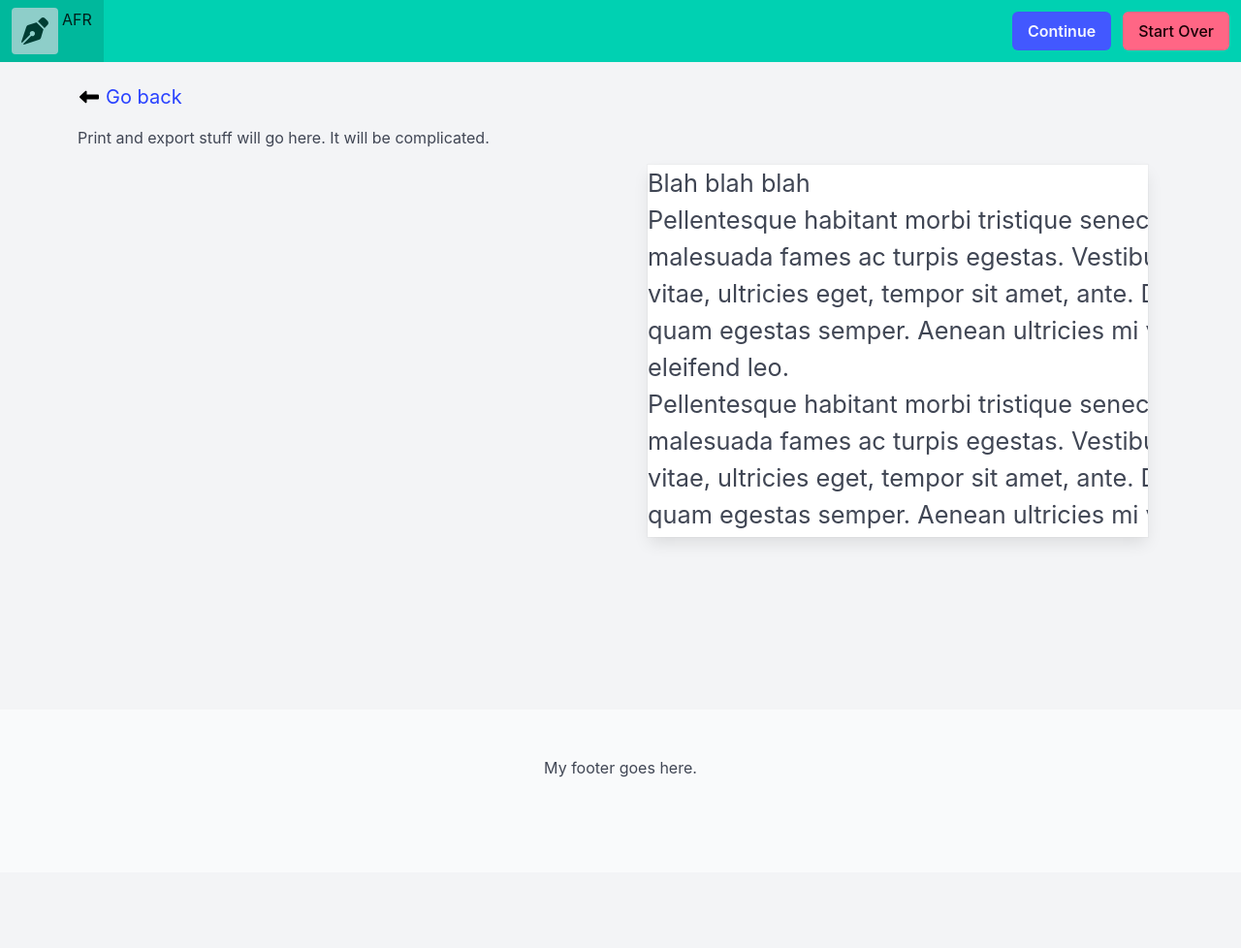
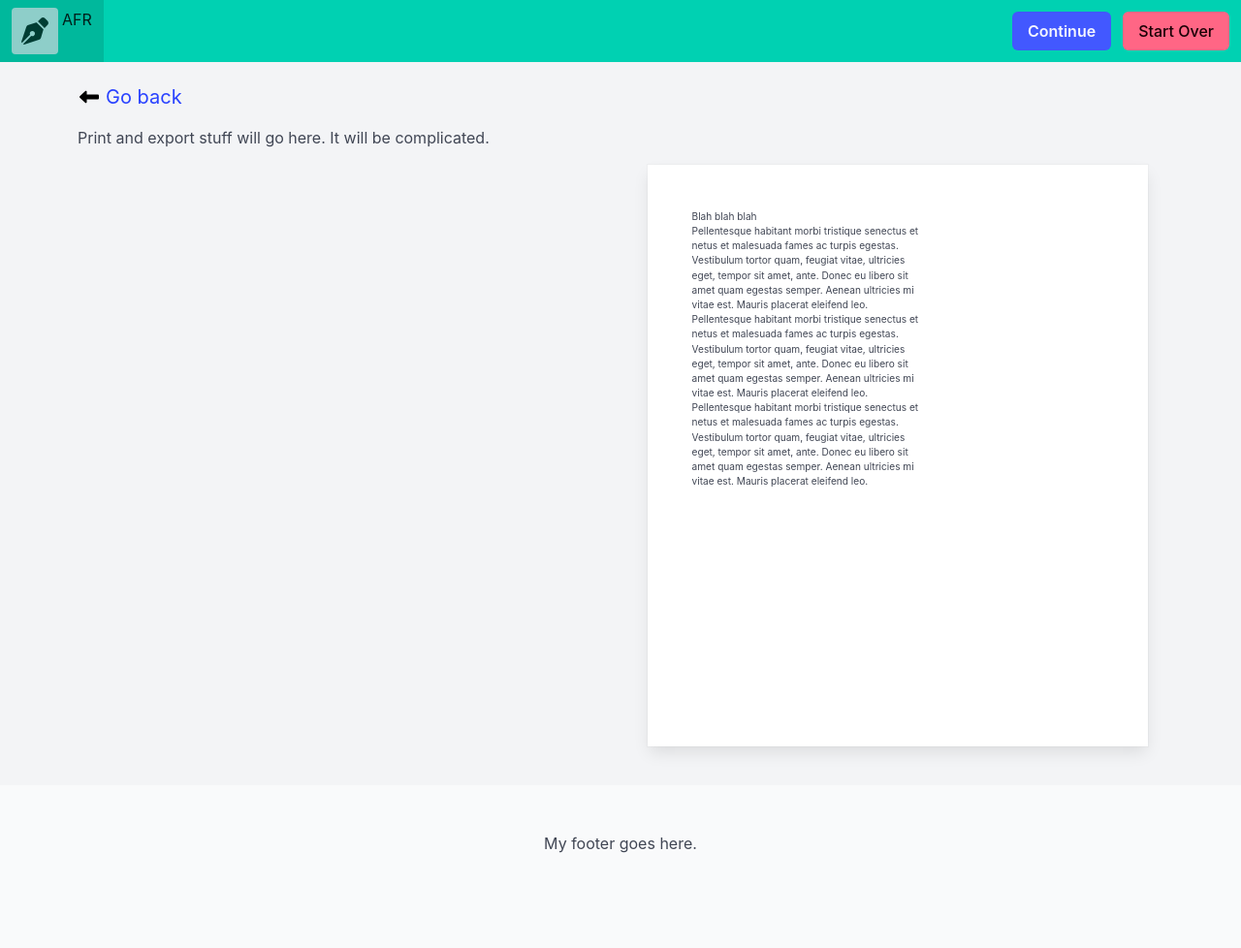
Before and after one commit to HeirOfNorton/alwaysfreeresume, a Jekyll site: the page built from pages/print.html, in a window 1280 px wide. Shown: the whole page at 97% size. Built offline with Jekyll 4.4.1, drawn with Linux system fonts in a browser that asks for light colours; before the commit the page ends 900 px from its top, so only the background shows below that.

Commit message:
Added alpine resize plugin and tweaked some style info.

```diff
--- a/assets/style.css
+++ b/assets/style.css
@@ -50,7 +50,7 @@
 
 .letter .page {
 //    width: 8.5in;
-//    padding: .75in;
+    padding: .75in;
 }
 
 .a4 .page {
--- a/pages/print.html
+++ b/pages/print.html
@@ -18,8 +18,8 @@
     </div>
 
     <div class="column">
-        <div class="box page-box m-4" x-data="{ pgtype: 'letter', boxwidth: $el.clientWidth }" :class="pgtype" :style="pgtype == 'letter' ? {height: boxwidth * (17/22)} : {height: boxwidth * (210/297)}">
-            <div class="page" :style="pgtype == 'letter' ? {scale: 816 / boxwidth} : {scale: 794 / boxwidth}">
+        <div class="box page-box m-4" x-data="{ pgtype: 'letter', boxwidth: 0 }" x-resize="boxwidth = $width" :class="pgtype == 'letter' ? 'letter' : 'a4'" :style="pgtype == 'letter' ? {height: boxwidth * (22/17)} : {height: boxwidth * (297/210)}">
+            <div class="page" :style="pgtype == 'letter' ? {scale: boxwidth / 816} : {scale: boxwidth / 794}">
                 <h1>Blah blah blah</h1>
                 <p>Pellentesque habitant morbi tristique senectus et netus et malesuada fames ac turpis egestas. Vestibulum tortor quam, feugiat vitae, ultricies eget, tempor sit amet, ante. Donec eu libero sit amet quam egestas semper. Aenean ultricies mi vitae est. Mauris placerat eleifend leo.</p>
                 <p>Pellentesque habitant morbi tristique senectus et netus et malesuada fames ac turpis egestas. Vestibulum tortor quam, feugiat vitae, ultricies eget, tempor sit amet, ante. Donec eu libero sit amet quam egestas semper. Aenean ultricies mi vitae est. Mauris placerat eleifend leo.</p>
```
Also changed, not shown: assets/alpine-plugins.min.js.
